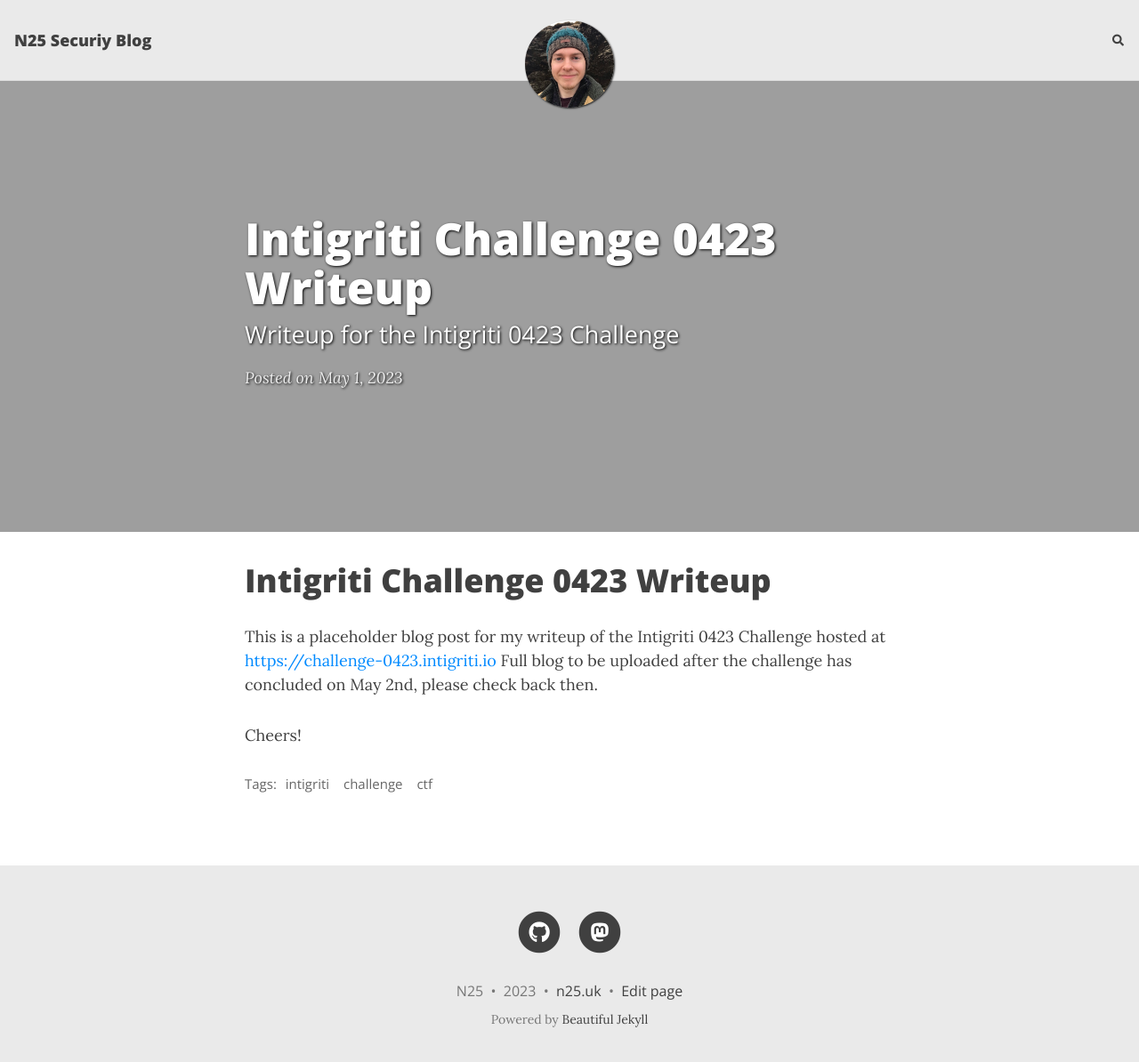
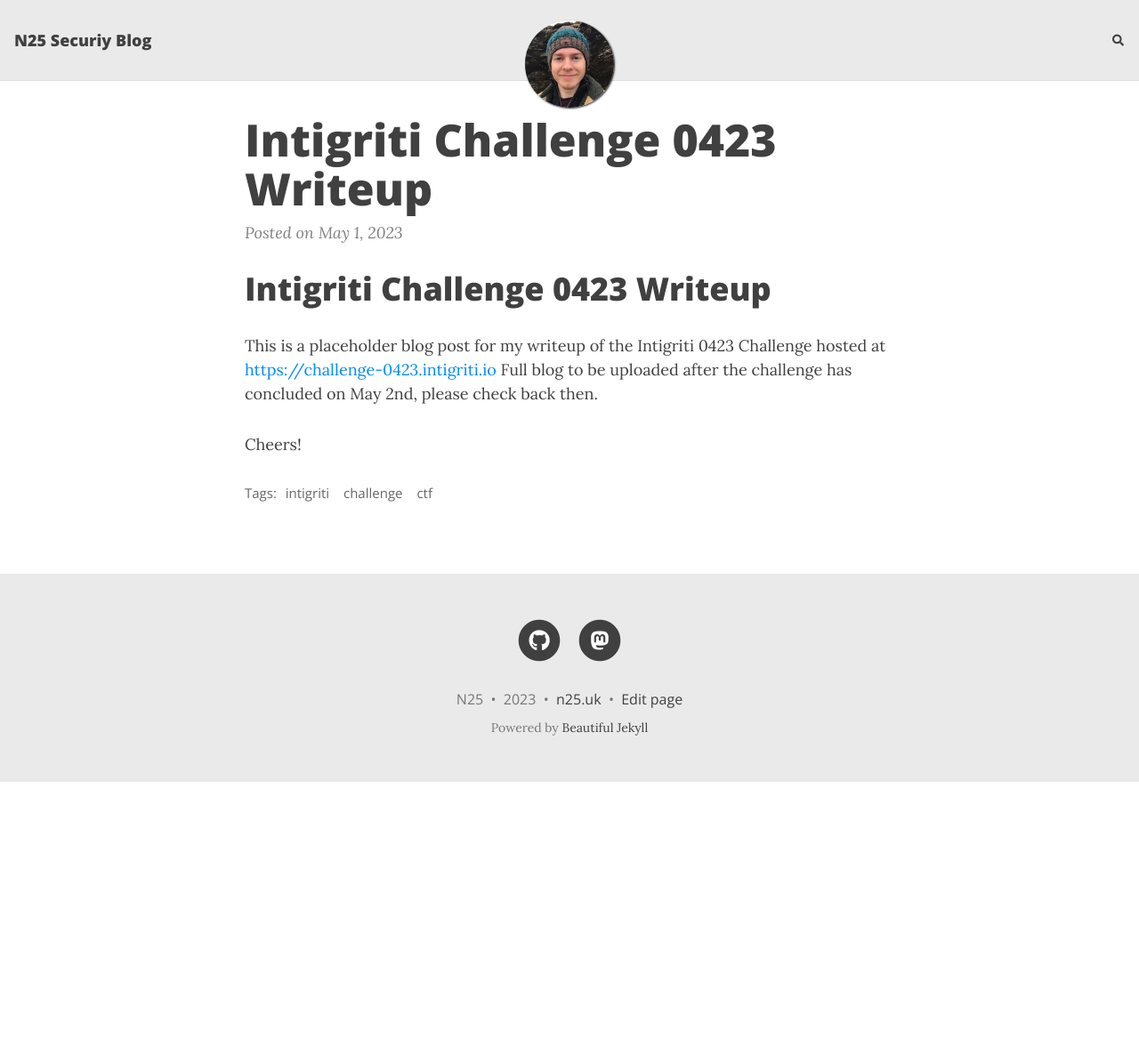
Before and after one commit to N25sec/N25sec.github.io, a Jekyll site: the page built from _posts/2023-05-01-intigriti-challenge-0423.md, in a window 1280 px wide and 1207 px high. Shown: the top 1194 px of the window at 89% size. Built offline with Jekyll 4.4.1, drawn with Linux system fonts in a browser that asks for light colours; nearby versions of some CDN libraries; comment, search, counter and statistics services are not loaded.

Commit message:
Update 2023-05-01-intigriti-challenge-0423.md

```diff
--- a/_posts/2023-05-01-intigriti-challenge-0423.md
+++ b/_posts/2023-05-01-intigriti-challenge-0423.md
@@ -1,10 +1,6 @@
 ---
 layout: post
 title: Intigriti Challenge 0423 Writeup
-subtitle: Writeup for the Intigriti 0423 Challenge
-cover-img: /assets/img/path.jpg
-thumbnail-img: /assets/img/thumb.png
-share-img: /assets/img/path.jpg
 tags: [intigriti, challenge, ctf]
 ---
 
```
